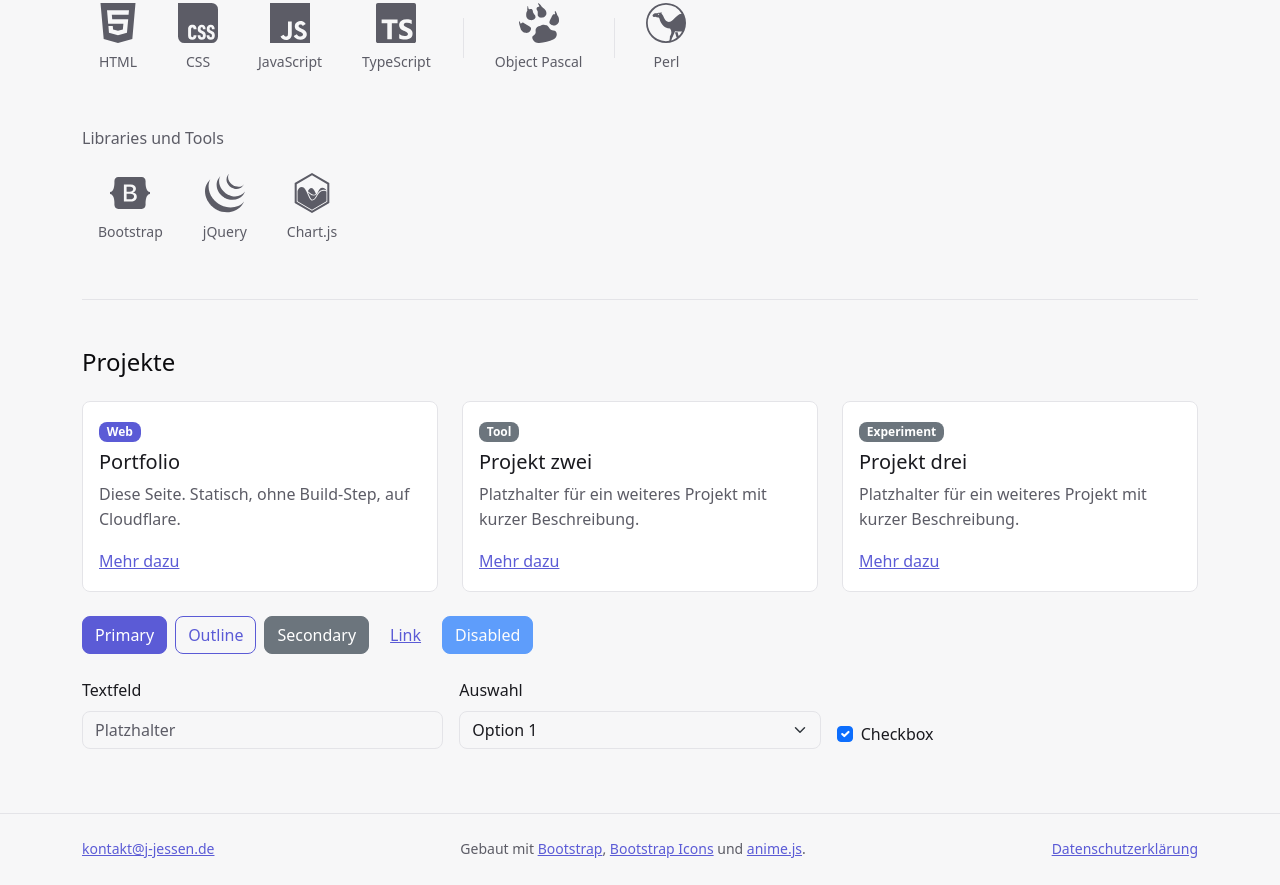
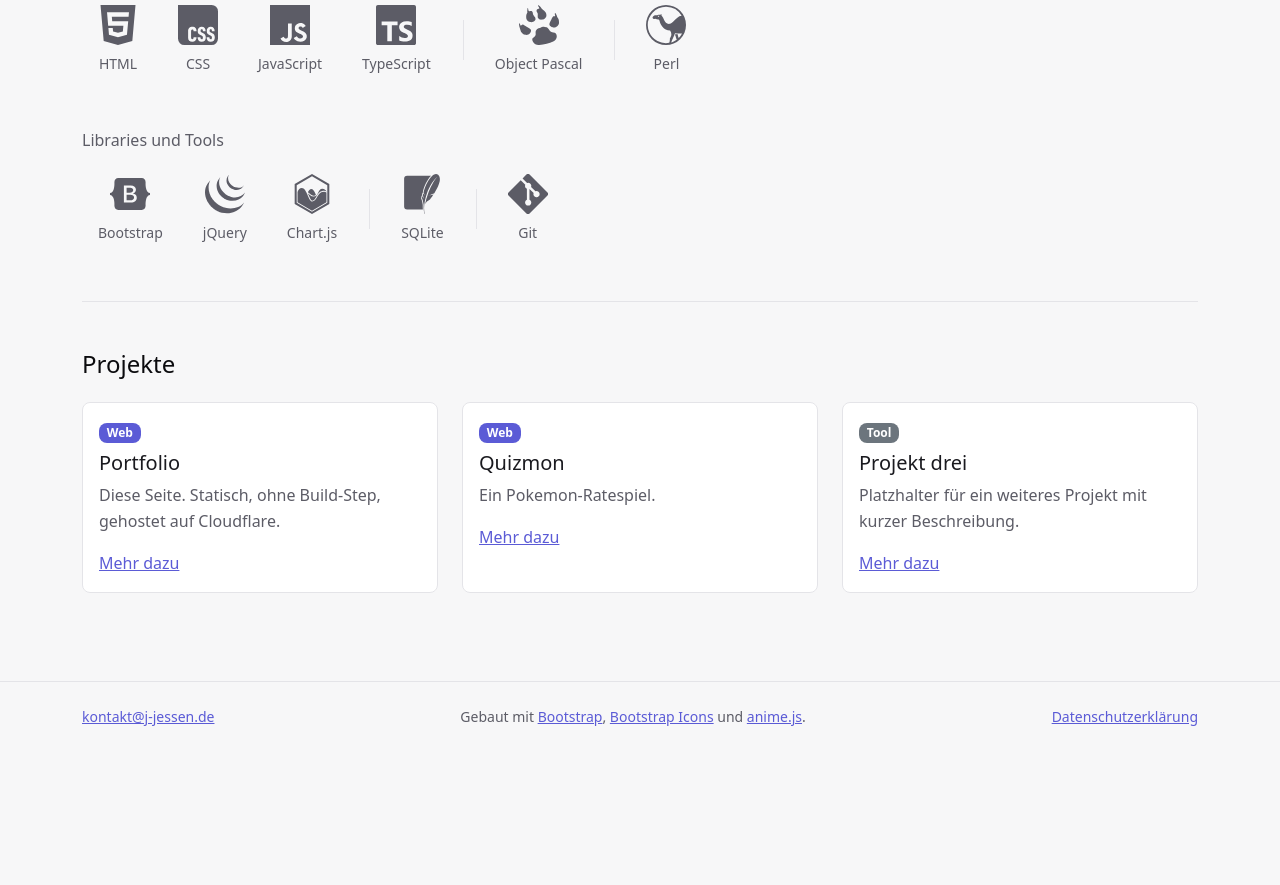
Before and after one commit to JJanGit/j-jessen, a website: page public/index.html in a window 1280 px wide. Shown: the part 904-1789 px from the top of the page. After the commit the page ends 1657 px from the top, so only its background shows below. Drawn offline with Linux system fonts and the light colour scheme.

Commit message:
added my GitHub acc; added new logos to the stack; removed all other placeholder

```diff
--- a/public/css/style.css
+++ b/public/css/style.css
@@ -46,12 +46,16 @@
     width: 2.5rem;
     height: 2.5rem;
 }
-/* first logo of a new category, adds to the row gap */
+/* same look for the one outside a logo-row, minus the link underline */
+a.logo {
+    text-decoration: none;
+}
+/* break/space for new categories */
 .logo-break {
     position: relative;
     margin-left: 1.5rem;
 }
-/* divider sits in the middle of that gap, half its offset is the row gap */
+/* divider between categories */
 .logo-break::before {
     content: "";
     position: absolute;
@@ -72,9 +76,14 @@
 .logo-bootstrap { --logo-color: #7952b3; }
 .logo-jquery { --logo-color: #0769ad; }
 .logo-chartjs { --logo-color: #ff6384; }
+.logo-sqlite { --logo-color: #003b57; }
+.logo-git { --logo-color: #f05032; }
+.logo-github { --logo-color: #181717; }
 /* change some colors for dark mode */
 [data-bs-theme="dark"] .logo-css { --logo-color: #9864cb; }
 [data-bs-theme="dark"] .logo-pascal { --logo-color: var(--bs-emphasis-color); }
+[data-bs-theme="dark"] .logo-github { --logo-color: var(--bs-emphasis-color); }
+[data-bs-theme="dark"] .logo-sqlite { --logo-color: #0f80cc; }
 
 .logo:hover {
     color: var(--logo-color, var(--bs-body-color));
@@ -86,8 +95,8 @@
         transition: color 0.2s ease, transform 0.2s ease;
     }
 
-    /* lifts the svg, not the li, anime.js owns the transform on ".reveal" elements */
-    .logo:hover svg {
+    /* lifts the svg in a row, not the li, anime.js owns the transform on ".reveal" elements */
+    .logo-row .logo:hover svg {
         transform: translateY(-4px);
     }
 }
--- a/public/index.html
+++ b/public/index.html
@@ -5,7 +5,7 @@
         <meta name="viewport" content="width=device-width, initial-scale=1">
         <title>JJ Portfolio</title>
         <link rel="icon" href="/res/favicon.svg">
-        <!-- theme - no defer, must run before first paint to avoid a white flash -->
+        <!-- theme - no defer, must run before first paint to dodge a flashbang -->
         <script src="/js/theme.js"></script>
         <!-- CSS - vendor css first, so own overrides win -->
         <link rel="stylesheet" href="/vendor/bootstrap/bootstrap.min.css">
@@ -20,7 +20,10 @@
         <!-- NAVBAR -->
         <nav class="navbar navbar-expand bg-body-tertiary border-bottom">
             <div class="container">
-                <a class="navbar-brand fw-semibold" href="/">j-jessen.de</a>
+                <a class="navbar-brand d-flex align-items-center gap-3 py-0 fw-semibold" href="/">
+                    <img src="/res/favicon.svg" width="32" height="32" alt="">
+                    j-jessen.de
+                </a>
                 <div class="d-flex align-items-center gap-3">
                     <ul class="navbar-nav">
                         <li class="nav-item"><a class="nav-link" href="#projekte">Projekte</a></li>
@@ -37,13 +40,15 @@
 
         <main class="container py-3">
             <!-- HEADER -->
-            <!-- showcase only, gets replaced by real content -->
             <section id="hero" class="py-5">
                 <h1 class="display-5 fw-semibold mb-3 reveal">JJs<br>Portfolio</h1>
                 <p class="lead text-body-secondary mb-4 reveal">Hallo Welt, Portfolio in Arbeit!</p>
-                <div class="d-flex gap-2 reveal">
+                <div class="d-flex align-items-center gap-3 reveal">
                     <a class="btn btn-primary" href="#projekte">Direkt zu den Projekten</a>
                     <a class="btn btn-outline-primary" href="#kontakt">Kontakt</a>
+                    <a class="logo logo-github" href="https://github.com/JJanGit" target="_blank" rel="noopener" aria-label="GitHub Profil">
+                        <svg viewBox="0 0 24 24" fill="currentColor" aria-hidden="true"><path d="M12 .297c-6.63 0-12 5.373-12 12 0 5.303 3.438 9.8 8.205 11.385.6.113.82-.258.82-.577 0-.285-.01-1.04-.015-2.04-3.338.724-4.042-1.61-4.042-1.61C4.422 18.07 3.633 17.7 3.633 17.7c-1.087-.744.084-.729.084-.729 1.205.084 1.838 1.236 1.838 1.236 1.07 1.835 2.809 1.305 3.495.998.108-.776.417-1.305.76-1.605-2.665-.3-5.466-1.332-5.466-5.93 0-1.31.465-2.38 1.235-3.22-.135-.303-.54-1.523.105-3.176 0 0 1.005-.322 3.3 1.23.96-.267 1.98-.399 3-.405 1.02.006 2.04.138 3 .405 2.28-1.552 3.285-1.23 3.285-1.23.645 1.653.24 2.873.12 3.176.765.84 1.23 1.91 1.23 3.22 0 4.61-2.805 5.625-5.475 5.92.42.36.81 1.096.81 2.22 0 1.606-.015 2.896-.015 3.286 0 .315.21.69.825.57C20.565 22.092 24 17.592 24 12.297c0-6.627-5.373-12-12-12"/></svg>
+                    </a>
                 </div>
             </section>
 
@@ -102,6 +107,14 @@
                         <svg viewBox="0 0 24 24" fill="currentColor" aria-hidden="true"><path d="M12 0L1.605 6v12L12 24l10.395-6V6zm0 1.41l9.172 5.295v10.59L12 22.59l-9.172-5.295V6.705zM5.902 8.334c-1.306 0-1.983.956-2.574 2.41v6.262L12 22.014l8.672-5.008v-5.971c-.447-.264-.894-.412-1.336-.412-4.275 0-3.97 4.885-6.717 5.8-2.748.917-3.511-8.089-6.717-8.089zm12.364.457c-2.9 0-2.137 4.732-5.342 4.732-1.63 0-2.52-1.317-3.477-1.981.148.326.3.655.442.98.467 1.068.922 2.09 1.379 2.734.228.322.455.541.644.644a.595.595 0 0 0 .549.05c.558-.187.968-.571 1.36-1.112.39-.541.74-1.228 1.154-1.916.413-.688.894-1.385 1.59-1.918.695-.534 1.607-.881 2.77-.881.465 0 .908.136 1.337.352v-.121c-.633-.849-1.348-1.563-2.406-1.563zm-6.68.152c-.868 0-1.491.82-2.076 2.06.094.055.192.106.277.167 1.06.761 1.798 1.853 3.137 1.853.678 0 1.067-.218 1.418-.585-.722-1.546-1.432-3.492-2.756-3.495Z"/></svg>
                         <span>Chart.js</span>
                     </li>
+                    <li class="logo logo-sqlite logo-break reveal">
+                        <svg viewBox="0 0 24 24" fill="currentColor" aria-hidden="true"><path d="M21.678.521c-1.032-.92-2.28-.55-3.513.544a8.71 8.71 0 0 0-.547.535c-2.109 2.237-4.066 6.38-4.674 9.544.237.48.422 1.093.544 1.561a13.044 13.044 0 0 1 .164.703s-.019-.071-.096-.296l-.05-.146a1.689 1.689 0 0 0-.033-.08c-.138-.32-.518-.995-.686-1.289-.143.423-.27.818-.376 1.176.484.884.778 2.4.778 2.4s-.025-.099-.147-.442c-.107-.303-.644-1.244-.772-1.464-.217.804-.304 1.346-.226 1.478.152.256.296.698.422 1.186.286 1.1.485 2.44.485 2.44l.017.224a22.41 22.41 0 0 0 .056 2.748c.095 1.146.273 2.13.5 2.657l.155-.084c-.334-1.038-.47-2.399-.41-3.967.09-2.398.642-5.29 1.661-8.304 1.723-4.55 4.113-8.201 6.3-9.945-1.993 1.8-4.692 7.63-5.5 9.788-.904 2.416-1.545 4.684-1.931 6.857.666-2.037 2.821-2.912 2.821-2.912s1.057-1.304 2.292-3.166c-.74.169-1.955.458-2.362.629-.6.251-.762.337-.762.337s1.945-1.184 3.613-1.72C21.695 7.9 24.195 2.767 21.678.521m-18.573.543A1.842 1.842 0 0 0 1.27 2.9v16.608a1.84 1.84 0 0 0 1.835 1.834h9.418a22.953 22.953 0 0 1-.052-2.707c-.006-.062-.011-.141-.016-.2a27.01 27.01 0 0 0-.473-2.378c-.121-.47-.275-.898-.369-1.057-.116-.197-.098-.31-.097-.432 0-.12.015-.245.037-.386a9.98 9.98 0 0 1 .234-1.045l.217-.028c-.017-.035-.014-.065-.031-.097l-.041-.381a32.8 32.8 0 0 1 .382-1.194l.2-.019c-.008-.016-.01-.038-.018-.053l-.043-.316c.63-3.28 2.587-7.443 4.8-9.791.066-.069.133-.128.198-.194Z"/></svg>
+                        <span>SQLite</span>
+                    </li>
+                    <li class="logo logo-git logo-break reveal">
+                        <svg viewBox="0 0 24 24" fill="currentColor" aria-hidden="true"><path d="M13.09 23.549a1.54 1.54 0 0 1-2.18 0L.451 13.089a1.54 1.54 0 0 1 0-2.179l7.191-7.19 2.733 2.733a1.85 1.85 0 0 0 .964 2.326v6.66a1.849 1.849 0 1 0 1.54 0V8.957l2.508 2.508a1.85 1.85 0 1 0 1.09-1.09l-2.634-2.634a1.85 1.85 0 0 0-2.378-2.377L8.73 2.63 10.91.451a1.54 1.54 0 0 1 2.179 0l10.459 10.46a1.54 1.54 0 0 1 0 2.179z"/></svg>
+                        <span>Git</span>
+                    </li>
                 </ul>
             </section>
 
@@ -114,7 +127,17 @@
                             <div class="card-body">
                                 <span class="badge text-bg-primary mb-2">Web</span>
                                 <h3 class="h5 card-title">Portfolio</h3>
-                                <p class="card-text text-body-secondary">Diese Seite. Statisch, ohne Build-Step, auf Cloudflare.</p>
+                                <p class="card-text text-body-secondary">Diese Seite. Statisch, ohne Build-Step, gehostet auf Cloudflare.</p>
+                                <a href="#" class="card-link">Mehr dazu</a>
+                            </div>
+                        </div>
+                    </div>
+                    <div class="col-md-4 reveal">
+                        <div class="card h-100">
+                            <div class="card-body">
+                                <span class="badge text-bg-primary mb-2">Web</span>
+                                <h3 class="h5 card-title">Quizmon</h3>
+                                <p class="card-text text-body-secondary">Ein Pokemon-Ratespiel.</p>
                                 <a href="#" class="card-link">Mehr dazu</a>
                             </div>
                         </div>
@@ -123,48 +146,10 @@
                         <div class="card h-100">
                             <div class="card-body">
                                 <span class="badge text-bg-secondary mb-2">Tool</span>
-                                <h3 class="h5 card-title">Projekt zwei</h3>
-                                <p class="card-text text-body-secondary">Platzhalter für ein weiteres Projekt mit kurzer Beschreibung.</p>
-                                <a href="#" class="card-link">Mehr dazu</a>
-                            </div>
-                        </div>
-                    </div>
-                    <div class="col-md-4 reveal">
-                        <div class="card h-100">
-                            <div class="card-body">
-                                <span class="badge text-bg-secondary mb-2">Experiment</span>
                                 <h3 class="h5 card-title">Projekt drei</h3>
                                 <p class="card-text text-body-secondary">Platzhalter für ein weiteres Projekt mit kurzer Beschreibung.</p>
                                 <a href="#" class="card-link">Mehr dazu</a>
                             </div>
-                        </div>
-                    </div>
-                </div>
-
-                <div class="d-flex flex-wrap gap-2 mb-4">
-                    <button type="button" class="btn btn-primary">Primary</button>
-                    <button type="button" class="btn btn-outline-primary">Outline</button>
-                    <button type="button" class="btn btn-secondary">Secondary</button>
-                    <button type="button" class="btn btn-link">Link</button>
-                    <button type="button" class="btn btn-primary" disabled>Disabled</button>
-                </div>
-
-                <div class="row g-3">
-                    <div class="col-md-4">
-                        <label for="demo-input" class="form-label">Textfeld</label>
-                        <input type="text" class="form-control" id="demo-input" placeholder="Platzhalter">
-                    </div>
-                    <div class="col-md-4">
-                        <label for="demo-select" class="form-label">Auswahl</label>
-                        <select class="form-select" id="demo-select">
-                            <option selected>Option 1</option>
-                            <option>Option 2</option>
-                        </select>
-                    </div>
-                    <div class="col-md-4 d-flex align-items-end">
-                        <div class="form-check">
-                            <input class="form-check-input" type="checkbox" id="demo-check" checked>
-                            <label class="form-check-label" for="demo-check">Checkbox</label>
                         </div>
                     </div>
                 </div>
```
Also changed, not shown: public/datenschutz.html (+4 -1 lines), logos/git.svg (added), logos/github.svg (added), logos/sqlite.svg (added).
